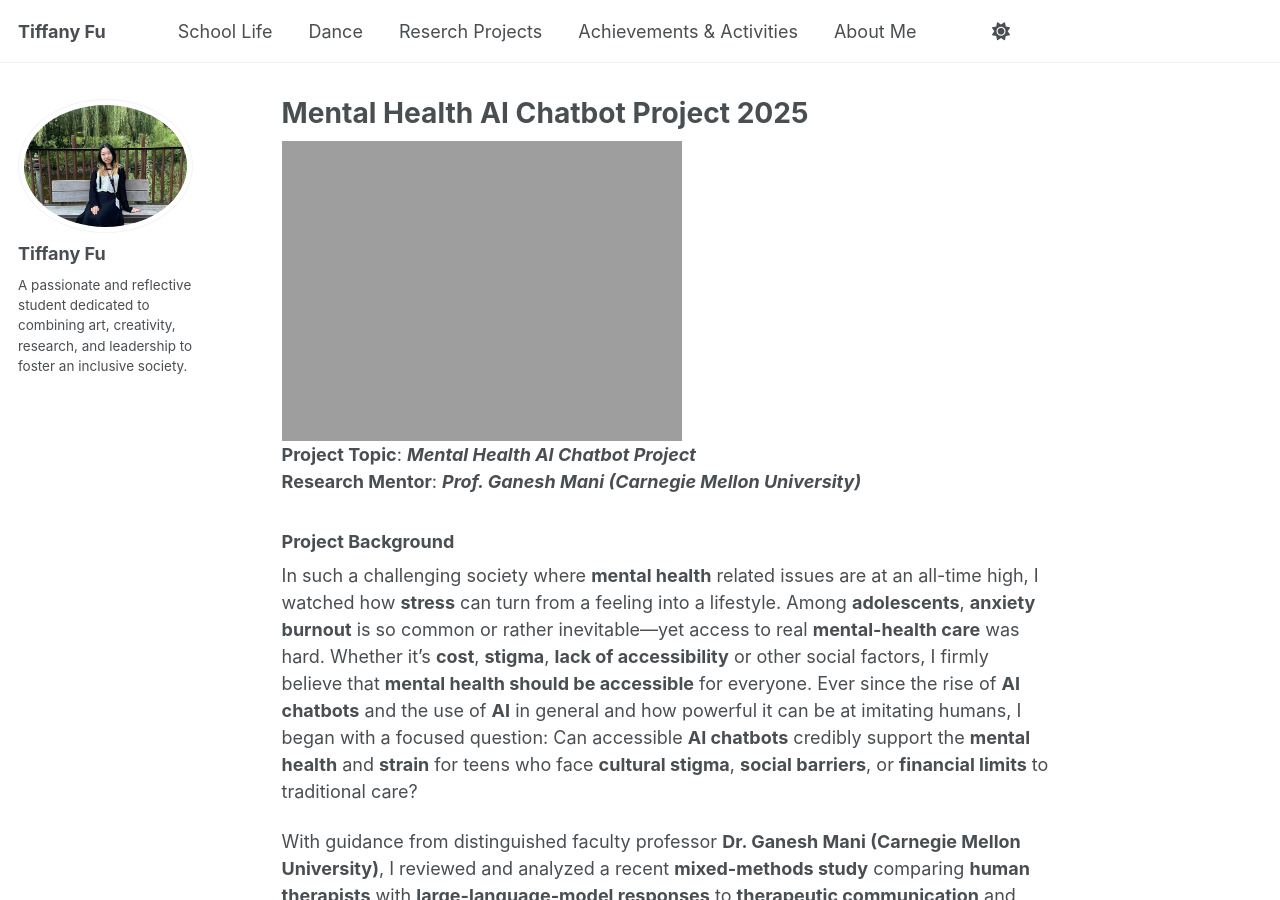
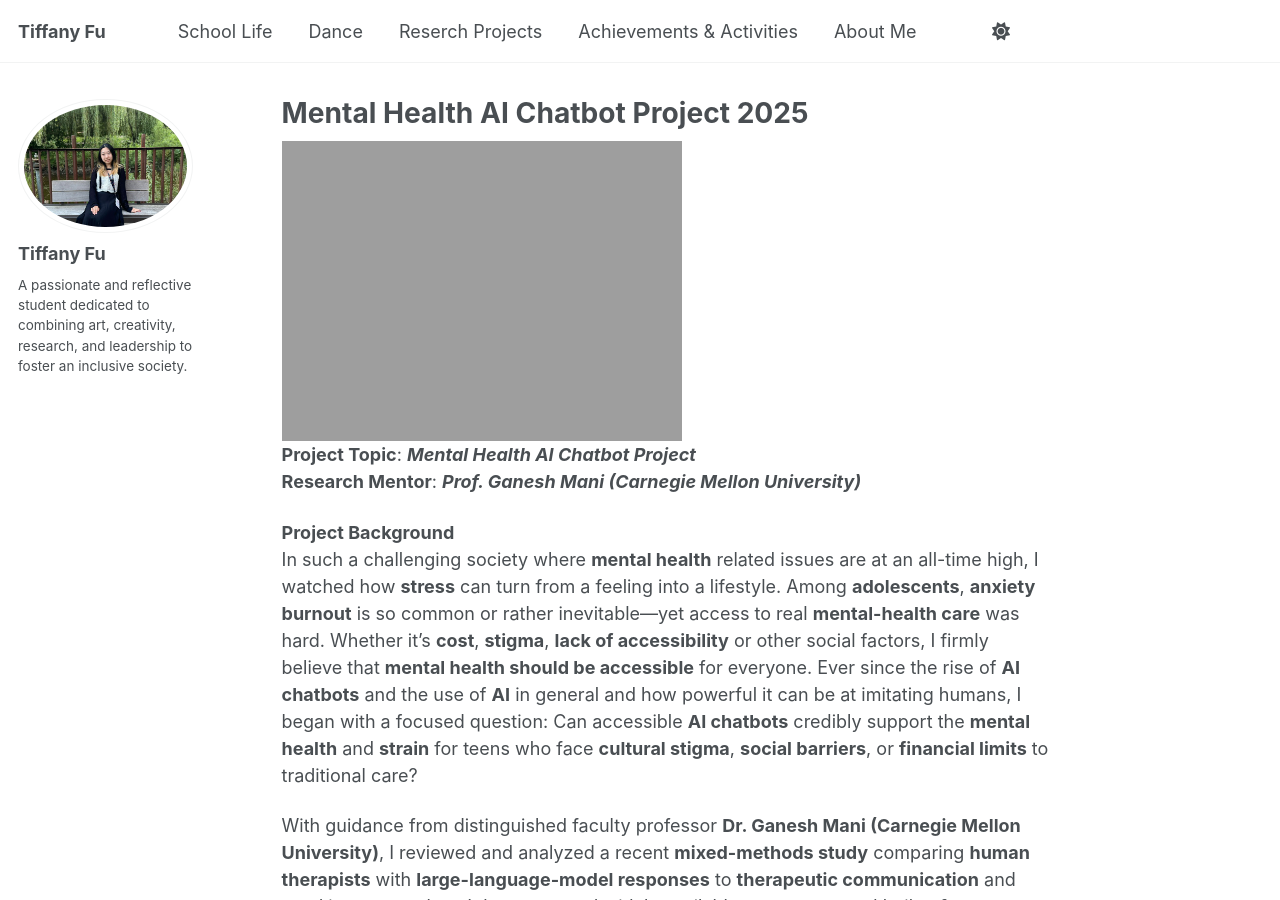
Before and after one commit to TiffanyJTFu/TiffanyTestWeb, a Jekyll site: the page built from _teaching/04-MentalHealthAIChatbotProject.md, in a window 1280 px wide and 900 px high. Built offline with Jekyll 4.4.1, drawn with Linux system fonts in a browser that asks for light colours; a script that is not in the unit is left out.

```diff
--- a/_teaching/04-MentalHealthAIChatbotProject.md
+++ b/_teaching/04-MentalHealthAIChatbotProject.md
@@ -8,8 +8,8 @@ permalink: /teaching/MentalHealthAIChatbotProject
 <br>**Project Topic**: <i>**Mental Health AI Chatbot Project**</i>
 <br>**Research Mentor**: <i>**Prof. Ganesh Mani (Carnegie Mellon University)**</i>
 
-### Project Background
-In such a challenging society where **mental health** related issues are at an all-time high, I watched how **stress** can turn from a feeling into a lifestyle. Among **adolescents**, **anxiety burnout** is so common or rather inevitable—yet access to real **mental-health care** was hard. Whether it’s **cost**, **stigma**, **lack of accessibility** or other social factors, I firmly believe that **mental health should be accessible** for everyone. Ever since the rise of **AI chatbots** and the use of **AI** in general and how powerful it can be at imitating humans, I began with a focused question: Can accessible **AI chatbots** credibly support the **mental health** and **strain** for teens who face **cultural stigma**, **social barriers**, or **financial limits** to traditional care?
+**Project Background**
+<br>In such a challenging society where **mental health** related issues are at an all-time high, I watched how **stress** can turn from a feeling into a lifestyle. Among **adolescents**, **anxiety burnout** is so common or rather inevitable—yet access to real **mental-health care** was hard. Whether it’s **cost**, **stigma**, **lack of accessibility** or other social factors, I firmly believe that **mental health should be accessible** for everyone. Ever since the rise of **AI chatbots** and the use of **AI** in general and how powerful it can be at imitating humans, I began with a focused question: Can accessible **AI chatbots** credibly support the **mental health** and **strain** for teens who face **cultural stigma**, **social barriers**, or **financial limits** to traditional care?
 
 With guidance from distinguished faculty professor **Dr. Ganesh Mani (Carnegie Mellon University)**, I reviewed and analyzed a recent **mixed-methods study** comparing **human therapists** with **large-language-model responses** to **therapeutic communication** and used it as a template. I then surveyed widely available **AI systems** and built a **four-step method**:
 
@@ -20,9 +20,7 @@ With guidance from distinguished faculty professor **Dr. Ganesh Mani (Carnegie M
 
 After collecting my data, I will **create/analyze a presentation** (with **data graphs**) and **scientific report** of my research. This will include: my conclusions on my research, **ranked AI model performance**, and recommended **prompts and systems** for best usage. The project addresses **access and quality gaps** by identifying which **AI tools** most closely approximate **supportive first-line communication** for youth who cannot easily reach **clinicians**, advocating for more **accessibility** and **investments in the mental health** of youths—while clearly stating limits, emphasizing **crisis-referral pathways**, and positioning **AI** as a **complement, not a substitute**, for professional care. While I am currently working on the first phase of my research, I am hoping to move onto the 2nd phase of my research on the actual **data collection**, all while focusing on my goal of being able to **create an AI prototype chatbox** to eventually reach my goal of helping **youths and adolescents** in having more **accessible mental health** without them worrying about **societal interference** and pressure.
 
----
-
-### Project Details
+**Project Details**
 * Analyzed previous **AI research methods** across qualitative, quantitative, and mixed-methods designs; mapped **strengths, biases, and threats to validity** in **LLM mental-health studies**
 * Designed a **mixed-methods study** (modeled on peer-reviewed therapist vs. LLM work) under guidance from **Prof. Ganesh Mani (Carnegie Mellon University)**
 * Phase I (**design/pilots) completed**; Phase II (**full data collection/analysis) in progress**, with conclusions forthcoming
```
